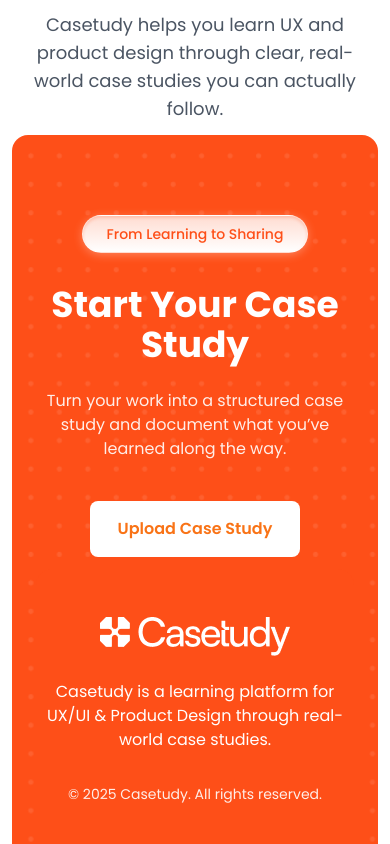
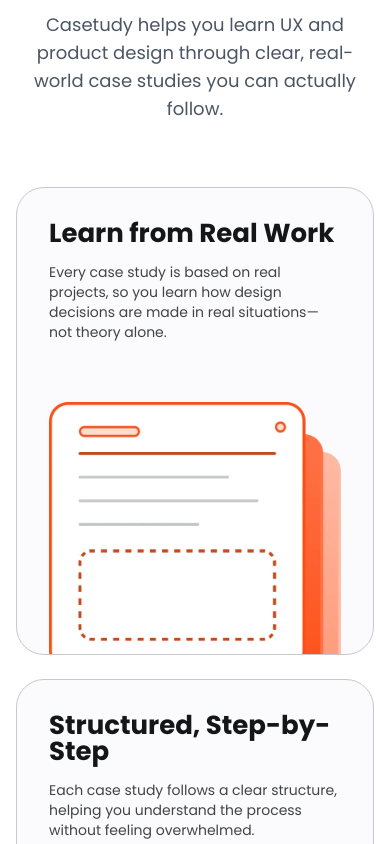
Before and after one commit to DzikriAlan/casetudy, a Next.js app: page / in a window 390 px wide. Shown: the part 7200-8044 px from the top of the page. Built offline with nearby package versions, Linux system fonts and the light colour scheme.

Commit message:
feat: component why casetudy

```diff
--- a/src/app/page.tsx
+++ b/src/app/page.tsx
@@ -2,8 +2,8 @@
 import { HeroSection } from "@/shared/components/hero-section";
 import { ListPorto } from "@/shared/components/reusable/list-porto";
 import { YourCaseSection } from "@/shared/components/your-case-section";
-import { Footer } from "@/shared/components/footer";
-import { WhyCard } from "@/shared/components/why-section";
+import { FooterSection } from "@/shared/components/footer-section";
+import { WhySection } from "@/shared/components/why-section";
 export default function Page() {
 
   return (
@@ -11,8 +11,8 @@
       <HeroSection />
       <ListPorto />
       <YourCaseSection />
-      <WhyCard />
-      <Footer />
+      <WhySection />
+      <FooterSection />
     </div>
   );
 }
--- a/src/shared/components/explore-section.tsx
+++ b/src/shared/components/explore-section.tsx
@@ -19,7 +19,7 @@
       </div>
 
       <div className="flex flex-col md:flex-row">
-        <div className="flex items-center justify-center md:w-[60%] mb-4 md:mb-0">
+        <div className="flex items-center justify-center md:justify-start md:w-[60%] mb-4 md:mb-0">
           <h2 className="text-4xl md:text-6xl font-bold text-black text-center md:text-left leading-tight md:leading-[1.1]">
             {title}
           </h2>
--- a/src/shared/components/footer.tsx
+++ b/src/shared/components/footer-section.tsx
@@ -5,9 +5,9 @@
 import { StartCaseSection } from "./reusable/start-case-section";
 import { SocmedSection } from "./reusable/socmed-section";
 
-export function Footer() {
+export function FooterSection() {
   return (
-    <section className="relative bg-[#FE4F18] overflow-hidden m-3 rounded-2xl px-6 py-20 md:py-32 lg:py-40">
+    <section className="relative bg-[#FE4F18] overflow-hidden m-3 rounded-2xl px-6 py-20 md:py-32 lg:py-40 mt-10">
       <div className="absolute inset-0 opacity-10">
         <Image
           src={dotImage}
--- a/src/shared/components/hero-section.tsx
+++ b/src/shared/components/hero-section.tsx
@@ -1,7 +1,7 @@
 "use client"
 import Image from "next/image";
 import dotImage from "@/shared/assets/img/decoration/dot.webp";
-import { Navbar } from "@/shared/components/navbar";
+import { Navbar } from "@/shared/components/navbar-section";
 
 export function HeroSection() {
   return (
--- a/src/shared/components/reusable/border-left.tsx
+++ /dev/null
@@ -1,23 +0,0 @@
-"use client"
-
-export function BorderLeft() {
-  return (
-    <svg
-    className="absolute left-0 top-0 h-full w-px hidden lg:block"
-    preserveAspectRatio="none"
-    xmlns="http://www.w3.org/2000/svg"
-    >
-    <defs>
-        <linearGradient id="borderGradientIcons" x1="0" y1="0" x2="0" y2="1">
-        <stop offset="0%" stopColor="white" stopOpacity="0" />
-        <stop offset="20%" stopColor="white" stopOpacity="0.3" />
-        <stop offset="40%" stopColor="white" stopOpacity="0.5" />
-        <stop offset="60%" stopColor="white" stopOpacity="0.5" />
-        <stop offset="80%" stopColor="white" stopOpacity="0.3" />
-        <stop offset="100%" stopColor="white" stopOpacity="0" />
-        </linearGradient>
-    </defs>
-    <rect width="1" height="100%" fill="url(#borderGradientIcons)" />
-    </svg>
-  )
-}
--- a/src/shared/components/reusable/start-case-section.tsx
+++ b/src/shared/components/reusable/start-case-section.tsx
@@ -2,12 +2,12 @@
 
 export function StartCaseSection() {
   return (
-    <div className="relative z-10 mx-auto max-w-4xl text-center">
+    <div className="relative z-10 mx-auto max-w-4xl text-center mt-10">
     <button className="mb-8 rounded-[50px] border border-white/0 bg-gradient-to-b from-[#FFDCD1] to-white px-6 py-2 text-sm font-medium text-[#FE4F18] shadow-[0_2px_10px_0_rgba(255,255,255,0.30),inset_0_2px_3px_0_rgba(254,79,24,0.20)] transition-all hover:shadow-[0_4px_15px_0_rgba(255,255,255,0.40),inset_0_2px_3px_0_rgba(254,79,24,0.30)]">
         From Learning to Sharing
     </button>
 
-    <h2 className="mb-6 text-4xl font-bold text-white md:text-5xl lg:text-6xl">
+    <h2 className="mb-6 text-4xl font-bold text-white md:text-5xllg:text-6xl">
         Start Your Case Study
     </h2>
 
--- a/src/shared/components/why-section.tsx
+++ b/src/shared/components/why-section.tsx
@@ -1,39 +1,59 @@
 "use client"
 
 import { ExploreSection } from "@/shared/components/explore-section";
-// import Image from "next/image"
-// import oneWhyImage from "@/shared/assets/img/landing/why/one-why.webp"
-// import twoWhyImage from "@/shared/assets/img/landing/why/two-why.webp"
-// import threeWhyImage from "@/shared/assets/img/landing/why/three-why.webp"
-// import fourWhyImage from "@/shared/assets/img/landing/why/four-why.webp"
+import Image from "next/image"
+import oneWhyImage from "@/shared/assets/img/landing/why/one-why.webp"
+import twoWhyImage from "@/shared/assets/img/landing/why/two-why.webp"
+import threeWhyImage from "@/shared/assets/img/landing/why/three-why.webp"
+import fourWhyImage from "@/shared/assets/img/landing/why/four-why.webp"
 
-export function WhyCard() {
-  // const whys = [
-  //   {
-  //     image: oneWhyImage,
-  //     title: "Learn from Real Work",
-  //     description:
-  //       "Every case study is based on real projects, so you learn how design decisions are made in real situations—not theory alone.",
-  //   },
-  //   {
-  //     image: twoWhyImage,
-  //     title: "Structured, Step-by-Step",
-  //     description:
-  //       "Each case study follows a clear structure, helping you understand the process without feeling overwhelmed.",
-  //   },
-  //   {
-  //     image: threeWhyImage,
-  //     title: "Focus on Decision-Making",
-  //     description:
-  //       "Casestudy highlights the reasoning behind design choices, not just the final visuals, so you can learn how to think like a designer.",
-  //   },
-  //   {
-  //     image: fourWhyImage,
-  //     title: "Easy to Explore",
-  //     description:
-  //       "You can quickly browse and open case studies to find topics and levels that match your current learning goals.",
-  //   },
-  // ]
+export function WhySection() {
+const whys = [
+  [
+    {
+      image: oneWhyImage,
+      title: "Learn from Real Work",
+      description:
+        "Every case study is based on real projects, so you learn how design decisions are made in real situations—not theory alone.",
+      class: 'md:w-[55%]',
+      positionContentLeft: '',
+      positionContentRight: '',
+      imageClass: ''
+    },
+    {
+      image: twoWhyImage,
+      title: "Structured, Step-by-Step",
+      description:
+        "Each case study follows a clear structure, helping you understand the process without feeling overwhelmed.",
+      class: 'md:flex-1',
+      positionContentLeft: '',
+      positionContentRight: '',
+      imageClass: '!max-h-[362px]'
+    },
+  ],
+  [
+    {
+      image: threeWhyImage,
+      title: "Focus on Decision-Making",
+      description:
+        "Casestudy highlights the reasoning behind design choices, not just the final visuals, so you can learn how to think like a designer.",
+      class: 'md:flex md:flex-col md:flex-col-reverse md:flex-1 md:h-[503px] p-[32px]',
+      positionContentLeft: '',
+      positionContentRight: 'mt-0 flex justify-center',
+      imageClass: ''
+    },
+    {
+      image: fourWhyImage,
+      title: "Easy to Explore",
+      description:
+        "You can quickly browse and open case studies to find topics and levels that match your current learning goals.",
+      class: "md:w-[60%] md:h-[503px] p-[32px]",
+      positionContentLeft: 'flex items-end',
+      positionContentRight: 'mt-0',
+      imageClass: '!max-h-[503px]'
+    },
+  ]
+]
 
   return (
     <div>
@@ -42,37 +62,41 @@
         title="Why Casetudy"
         description="Casetudy helps you learn UX and product design through clear, real-world case studies you can actually follow."
       />
-      {/* <section className="bg-[#FBFBFD]">
-        <div className="mx-auto max-w-6xl px-4">
-          <div className="grid grid-cols-1 gap-6 md:grid-cols-2">
-            {whys.map((item, index) => (
+      <section className="bg-[#FBFBFD]">
+        <div className="w-full pt-16 px-4 md:p-20 bg-white">
+          <div className="flex flex-col gap-6">
+              {whys.map((row, rowIndex) => (
                 <div
-                key={index}
-                className="relative overflow-hidden rounded-[28px] border border-[#C7C8CC] bg-[#FBFBFD] p-8"
+                  key={rowIndex}
+                  className="flex flex-col md:flex-row gap-6"
                 >
-                <div className="flex h-full flex-col justify-between">
-                  <div className="space-y-4">
+                {row.map((why, whyIndex) => (
+                    <div key={whyIndex} className={`bg-[#FBFBFD] px-[32px] pt-[32px] gap-[20px] flex flex-col md:flex-row h-full justify-between rounded-[28px] border border-[#C7C8CC] ${why.class || ''}`}>
+                      <div className={`space-y-4 w-full md:w-[80%] ${why.positionContentLeft || ''}`}>
+                        <div className="flex flex-col gap-4">
                           <h3 className="text-[26px] font-bold leading-[100%] text-[#151618]">
-                      {item.title}
+                            {why.title}
                           </h3>
                           <p className="max-w-[360px] text-[14px] font-normal leading-[20px] text-[#424345]">
-                      {item.description}
+                            {why.description}
                           </p>
                         </div>
+                      </div>
 
-                  <div className="relative mt-10 w-full">
+                      <div className={`relative mt-10 w-full ${why.positionContentRight || ''}`}>
                         <Image
-                      src={item.image}
-                      alt={item.title}
-                      className="mx-auto w-full max-w-[420px]"
+                          src={why.image}
+                          alt={why.title}
+                          className={`w-full max-w-[420px] ${why.imageClass || ''}`}
                         />
-                  </div>
                       </div>
                     </div>
                 ))}
               </div>
+             ))}
           </div>
-      </section> */}
+        </div>
+        </section>
     </div>
   )
 }
```
Also changed, not shown: src/shared/components/reusable/why-card.tsx (deleted, +0 -101 lines), src/shared/components/navbar-section.tsx (renamed from src/shared/components/navbar.tsx). Lines whose indentation alone changed are shown as unchanged.
